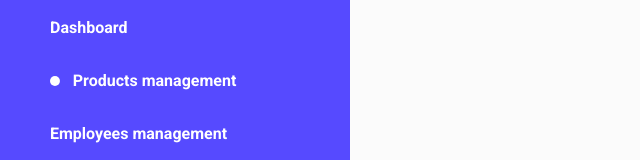
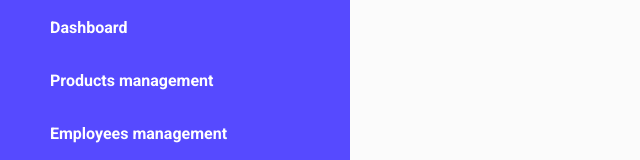
Before and after one commit to lgmoraes/circle-manager, a React (Vite) app: page / in a window 1280 px wide. Shown: the part 206-366 px from the top of the page, without its empty margins (0-640 px from the left). Built offline with nearby package versions, Linux system fonts and the light colour scheme; no server answers.

Commit message:
:up: update(Nav): Links are active

```diff
--- a/src/components/Nav/index.jsx
+++ b/src/components/Nav/index.jsx
@@ -7,11 +7,15 @@ function Nav() {
       <Logo className="logo" />
 
       <ul className="nav__links">
-        <li>Dashboard</li>
-        <li className="active">
-          <NavLink to="/Home">Products management</NavLink>
+        <li>
+          <NavLink to="/dashboard">Dashboard</NavLink>
         </li>
-        <li>Employees management</li>
+        <li>
+          <NavLink to="/">Products management</NavLink>
+        </li>
+        <li>
+          <NavLink to="employees">Employees management</NavLink>
+        </li>
         <li>Logout</li>
       </ul>
     </nav>
```
